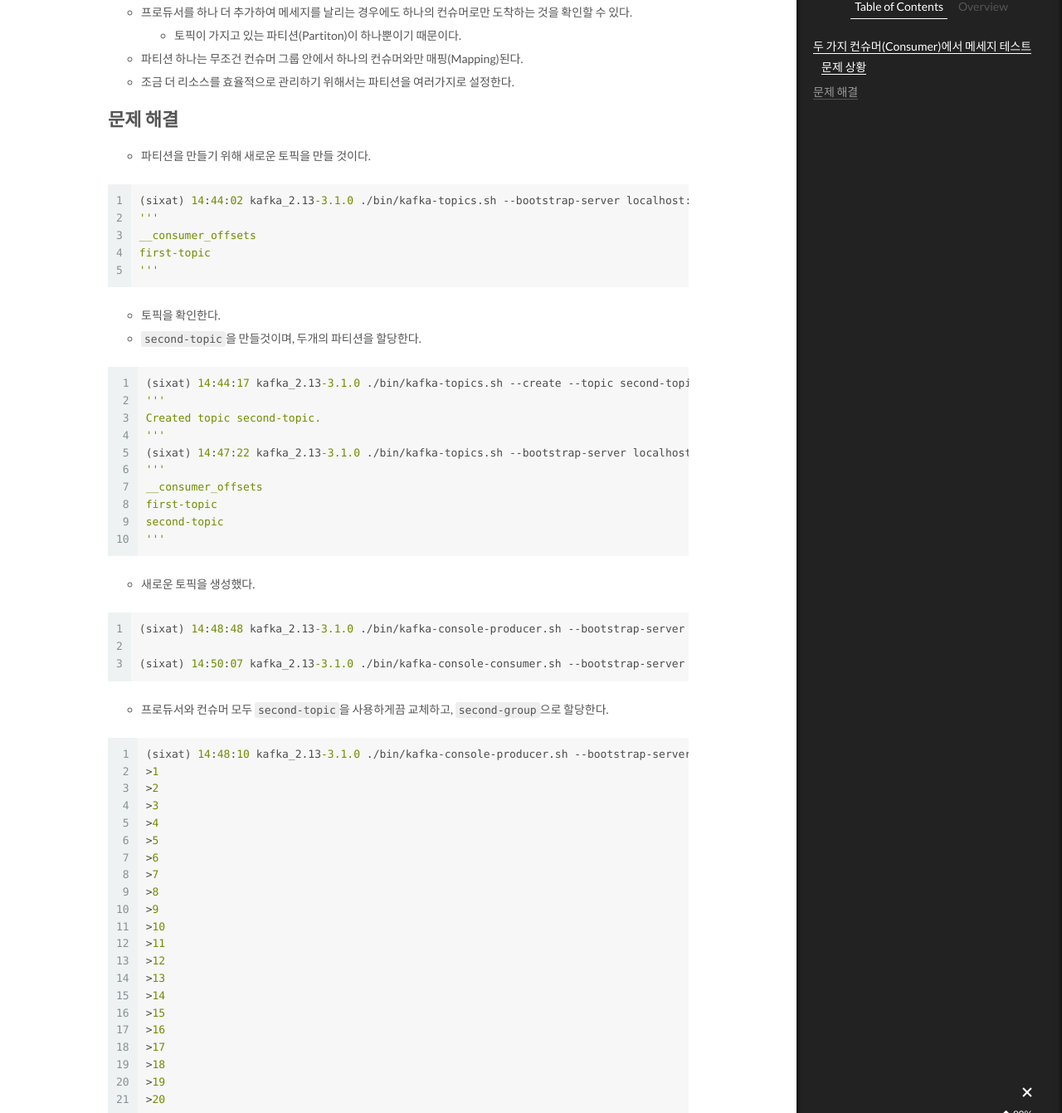
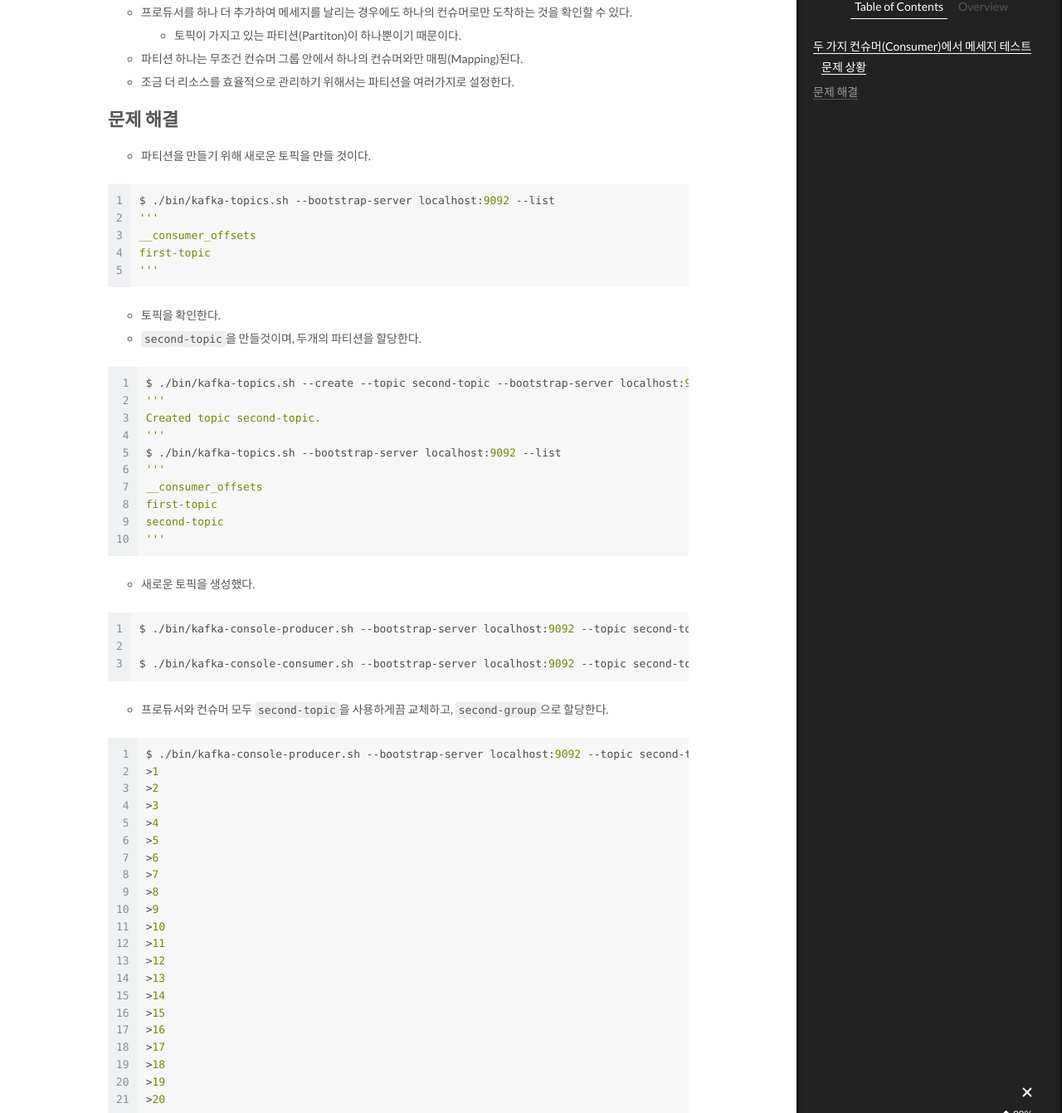
Before and after one commit to 6mini/6mini.github.io, a Jekyll site: the page built from _posts/2022-03-19-cnsmr-pttn.md, in a window 1280 px wide and 1400 px high, scrolled down 3601 px, cut to the strip 26-1367 px from the top of the window. Shown: the whole strip at 83% size. Built offline with Jekyll 4.4.1, drawn with Linux system fonts in a browser that asks for light colours; some of the changed text lies outside the part shown.

Commit message:
포스팅 수정

````diff
--- a/_posts/2022-03-19-cnsmr-pttn.md
+++ b/_posts/2022-03-19-cnsmr-pttn.md
@@ -18,7 +18,7 @@ tags: [카프카, 데이터 엔지니어링, 컨슈머]
        - 파티션 하나를 가진 토픽이다.
 
 ```s
-(sixat) 14:48:10 kafka_2.13-3.1.0 ./bin/kafka-console-producer.sh --bootstrap-server localhost:9092 --topic first-topic
+$ ./bin/kafka-console-producer.sh --bootstrap-server localhost:9092 --topic first-topic
 >
 ```
 
@@ -31,7 +31,7 @@ tags: [카프카, 데이터 엔지니어링, 컨슈머]
 ## 문제 상황
 
 ```s
-(sixat) 14:48:10 kafka_2.13-3.1.0 ./bin/kafka-console-producer.sh --bootstrap-server localhost:9092 --topic first-topic
+$ ./bin/kafka-console-producer.sh --bootstrap-server localhost:9092 --topic first-topic
 >1st msg
 >2nd msg
 ```
@@ -41,7 +41,7 @@ tags: [카프카, 데이터 엔지니어링, 컨슈머]
 - 각각의 컨슈머 그룹을 가지는 컨슈머를 만들었을 땐 모두가 메세지를 받았는데, 하나의 컨슈머 그룹으로 묶어주게 되면 컨슈머 중 하나만 메세지를 받게 된다.
 
 ```s
-(sixat) 14:48:10 kafka_2.13-3.1.0 ./bin/kafka-console-producer.sh --bootstrap-server localhost:9092 --topic first-topic
+$ ./bin/kafka-console-producer.sh --bootstrap-server localhost:9092 --topic first-topic
 >hello from 2nd producer
 >oing?
 ```
@@ -57,7 +57,7 @@ tags: [카프카, 데이터 엔지니어링, 컨슈머]
 - 파티션을 만들기 위해 새로운 토픽을 만들 것이다.
 
 ```s
-(sixat) 14:44:02 kafka_2.13-3.1.0 ./bin/kafka-topics.sh --bootstrap-server localhost:9092 --list
+$ ./bin/kafka-topics.sh --bootstrap-server localhost:9092 --list
 '''
 __consumer_offsets
 first-topic
@@ -69,11 +69,11 @@ first-topic
 
 
 ```s
-(sixat) 14:44:17 kafka_2.13-3.1.0 ./bin/kafka-topics.sh --create --topic second-topic --bootstrap-server localhost:9092 --partitions 2 --replication-factor 1
+$ ./bin/kafka-topics.sh --create --topic second-topic --bootstrap-server localhost:9092 --partitions 2 --replication-factor 1
 '''
 Created topic second-topic.
 '''
-(sixat) 14:47:22 kafka_2.13-3.1.0 ./bin/kafka-topics.sh --bootstrap-server localhost:9092 --list
+$ ./bin/kafka-topics.sh --bootstrap-server localhost:9092 --list
 '''
 __consumer_offsets
 first-topic
@@ -84,15 +84,15 @@ second-topic
 - 새로운 토픽을 생성했다.
 
 ```s
-(sixat) 14:48:48 kafka_2.13-3.1.0 ./bin/kafka-console-producer.sh --bootstrap-server localhost:9092 --topic second-topic
+$ ./bin/kafka-console-producer.sh --bootstrap-server localhost:9092 --topic second-topic
 
-(sixat) 14:50:07 kafka_2.13-3.1.0 ./bin/kafka-console-consumer.sh --bootstrap-server localhost:9092 --topic second-topic --group second-group
+$ ./bin/kafka-console-consumer.sh --bootstrap-server localhost:9092 --topic second-topic --group second-group
 ```
 
 - 프로듀서와 컨슈머 모두 `second-topic`을 사용하게끔 교체하고, `second-group`으로 할당한다.
 
 ```s
-(sixat) 14:48:10 kafka_2.13-3.1.0 ./bin/kafka-console-producer.sh --bootstrap-server localhost:9092 --topic second-topic
+$ ./bin/kafka-console-producer.sh --bootstrap-server localhost:9092 --topic second-topic
 >1
 >2
 >3
````
Also changed, not shown: _posts/2022-04-02-partitioning.md (+5 -5 lines), _posts/2022-04-17-docker.md (+24 -25 lines), _ss/2022-04-07-sql-aggregate-func.md (+14 -0 lines), _ss/2022-04-14-sql-case.md (+123 -1 lines).
